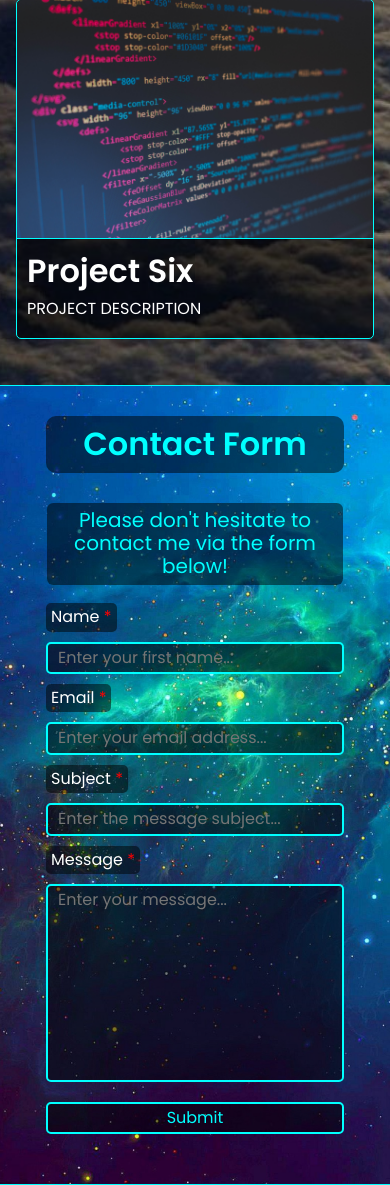
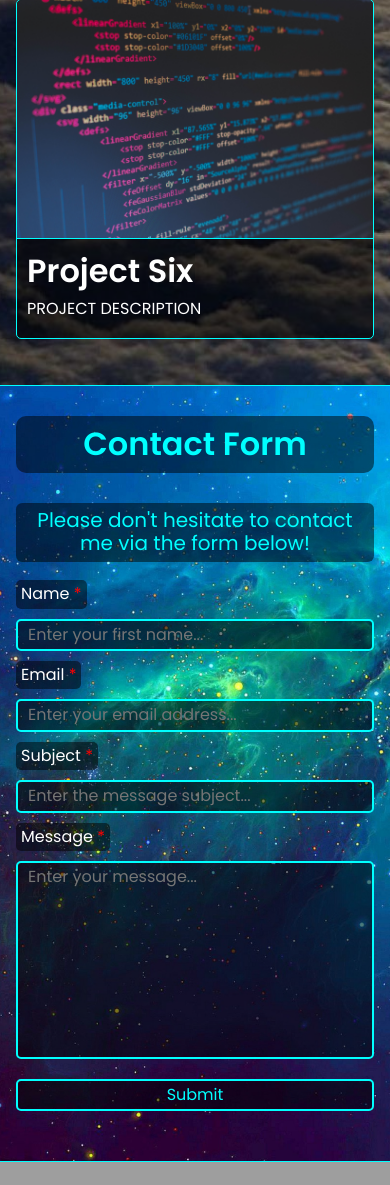
Before and after one commit to liamsinc/portfolio, a PHP site: page / in a window 390 px wide. Shown: the part 2811-3996 px from the top of the page. After the commit the page ends 3973 px from the top, so only its background shows below. Run offline with PHP 8.4, Linux system fonts and the light colour scheme; some libraries are stand-ins or nearby versions.

Commit message:
Adjusted margins on small screens using breakpoints

```diff
--- a/css/style.css
+++ b/css/style.css
@@ -376,7 +376,7 @@ a {
 .project__content {
   display: flex;
   flex-direction: column;
-  justify-content: space-around;
+  justify-content: space-between;
   row-gap: 1.875em;
   column-gap: 1.875em;
   flex-wrap: wrap; }
@@ -400,10 +400,10 @@ a {
     /* line 35, ../../../Documents/Netmatters/Portfolio/scss/sections/_projects.scss */
     .project__item {
       width: 47%; } }
-  @media (min-width: 992px) {
+  @media (min-width: 1200px) {
     /* line 35, ../../../Documents/Netmatters/Portfolio/scss/sections/_projects.scss */
     .project__item {
-      width: 29%; } }
+      width: 31%; } }
 
 /* line 56, ../../../Documents/Netmatters/Portfolio/scss/sections/_projects.scss */
 .project__text {
@@ -432,7 +432,7 @@ a {
 /* line 12, ../../../Documents/Netmatters/Portfolio/scss/sections/_contact.scss */
 .contact__title {
   color: #00FFFF;
-  margin: 0.9375em;
+  margin: 0.9375em 0;
   padding: 0.3125em;
   background-color: rgba(0, 0, 0, 0.5);
   border-radius: 0.3125em; }
@@ -440,23 +440,22 @@ a {
 /* line 20, ../../../Documents/Netmatters/Portfolio/scss/sections/_contact.scss */
 .contact__subtitle {
   color: #00FFFF;
-  margin: 0 1.5625em 0.9375em;
+  margin: 0 0 0.9375em 0;
   font-size: 1.25em;
+  padding: 0.3125em;
   background-color: rgba(0, 0, 0, 0.5);
-  border-radius: 0.3125em;
-  padding: 0.3125em; }
+  border-radius: 0.3125em; }
 
 /* line 29, ../../../Documents/Netmatters/Portfolio/scss/sections/_contact.scss */
 .contact__form {
   margin-bottom: 3.125em;
-  padding: 0 1.875em;
   display: flex;
   flex-direction: column;
   justify-content: center;
   align-items: center;
   row-gap: 0.625em; }
 
-/* line 39, ../../../Documents/Netmatters/Portfolio/scss/sections/_contact.scss */
+/* line 38, ../../../Documents/Netmatters/Portfolio/scss/sections/_contact.scss */
 .contact__input {
   width: 100%;
   border: 2px solid #00FFFF;
@@ -465,12 +464,12 @@ a {
   border-radius: 0.3125em;
   padding: 0.3125em 0.625em;
   resize: none; }
-  /* line 48, ../../../Documents/Netmatters/Portfolio/scss/sections/_contact.scss */
+  /* line 47, ../../../Documents/Netmatters/Portfolio/scss/sections/_contact.scss */
   .contact__input:focus {
     outline: none;
     box-shadow: 0 0 10px #00FFFF; }
 
-/* line 54, ../../../Documents/Netmatters/Portfolio/scss/sections/_contact.scss */
+/* line 53, ../../../Documents/Netmatters/Portfolio/scss/sections/_contact.scss */
 .contact__label {
   color: #fff;
   align-self: flex-start;
@@ -479,7 +478,7 @@ a {
   border-radius: 0.3125em;
   cursor: pointer; }
 
-/* line 63, ../../../Documents/Netmatters/Portfolio/scss/sections/_contact.scss */
+/* line 62, ../../../Documents/Netmatters/Portfolio/scss/sections/_contact.scss */
 .contact__button {
   width: 100%;
   margin-top: 0.625em;
@@ -489,12 +488,12 @@ a {
   background-color: rgba(0, 0, 0, 0.5);
   color: #00FFFF;
   cursor: pointer; }
-  /* line 73, ../../../Documents/Netmatters/Portfolio/scss/sections/_contact.scss */
+  /* line 72, ../../../Documents/Netmatters/Portfolio/scss/sections/_contact.scss */
   .contact__button:hover {
     background-color: #00FFFF;
     color: #000; }
 
-/* line 80, ../../../Documents/Netmatters/Portfolio/scss/sections/_contact.scss */
+/* line 79, ../../../Documents/Netmatters/Portfolio/scss/sections/_contact.scss */
 .required::after {
   content: ' *';
   color: red; }
--- a/scss/sections/_contact.scss
+++ b/scss/sections/_contact.scss
@@ -11,7 +11,7 @@
 
     &__title {
         color: $aqua;
-        margin: em(15px);
+        margin: em(15px) 0;
         padding: em(5px);
         background-color: rgba($color: $black, $alpha: 0.5);
         border-radius: em(5px);
@@ -19,16 +19,15 @@
 
     &__subtitle {
         color: $aqua;
-        margin: 0 em(25px) em(15px);
+        margin: 0 0 em(15px) 0;
         font-size: em(20px);
+        padding: em(5px);
         background-color: rgba($color: $black, $alpha: 0.5);
         border-radius: em(5px);
-        padding: em(5px);
     }
 
     &__form {
         margin-bottom: em(50px);
-        padding: 0 em(30px);
         display: flex;
         flex-direction: column;
         justify-content: center;
--- a/scss/sections/_projects.scss
+++ b/scss/sections/_projects.scss
@@ -22,7 +22,7 @@
     &__content {
         display: flex;
         flex-direction: column;
-        justify-content: space-around;
+        justify-content: space-between;
         row-gap: em(30px);
         column-gap: em(30px);
         flex-wrap: wrap;
@@ -48,8 +48,8 @@
             width: 47%;
         }
 
-        @include media-query (large) {
-            width: 29%;
+        @include media-query (x-large) {
+            width: 31%;
         }
     }
 
```
Also changed, not shown: img/header-stars.jpg (deleted), 1 other file.
